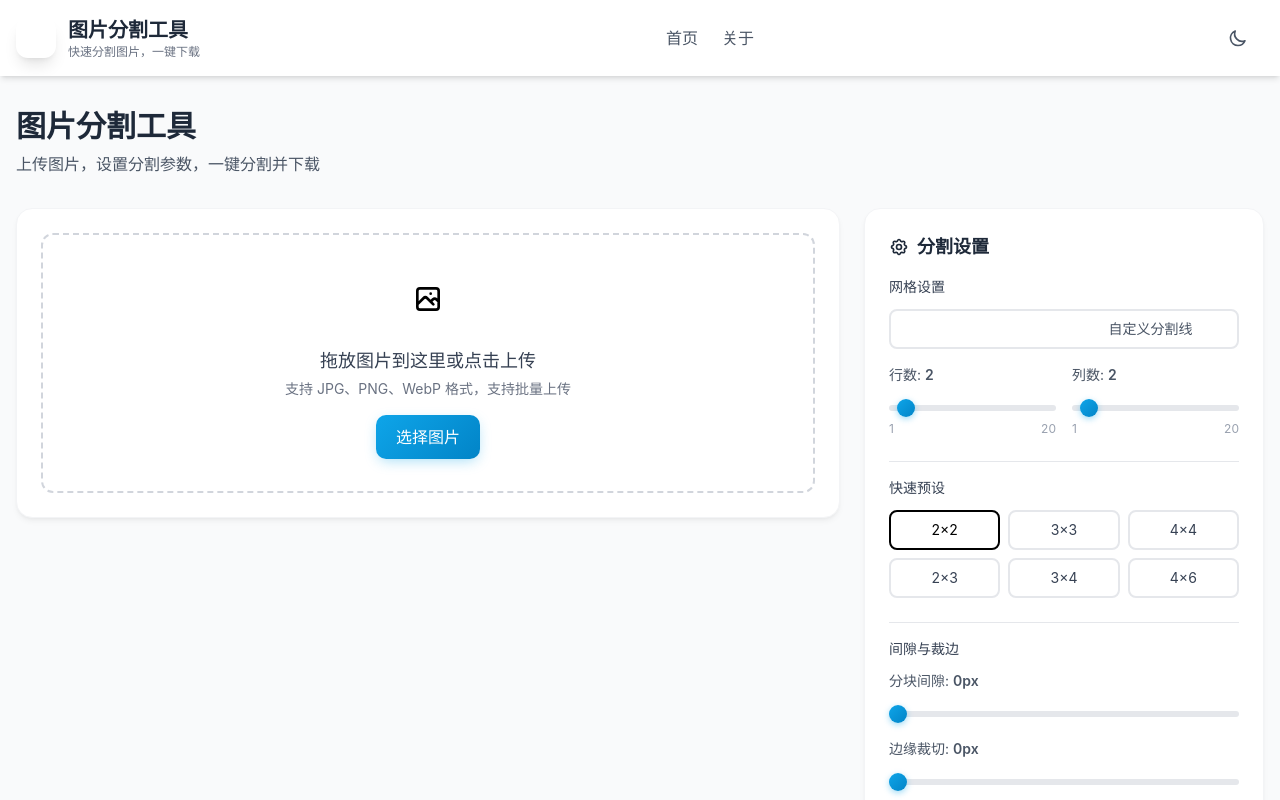
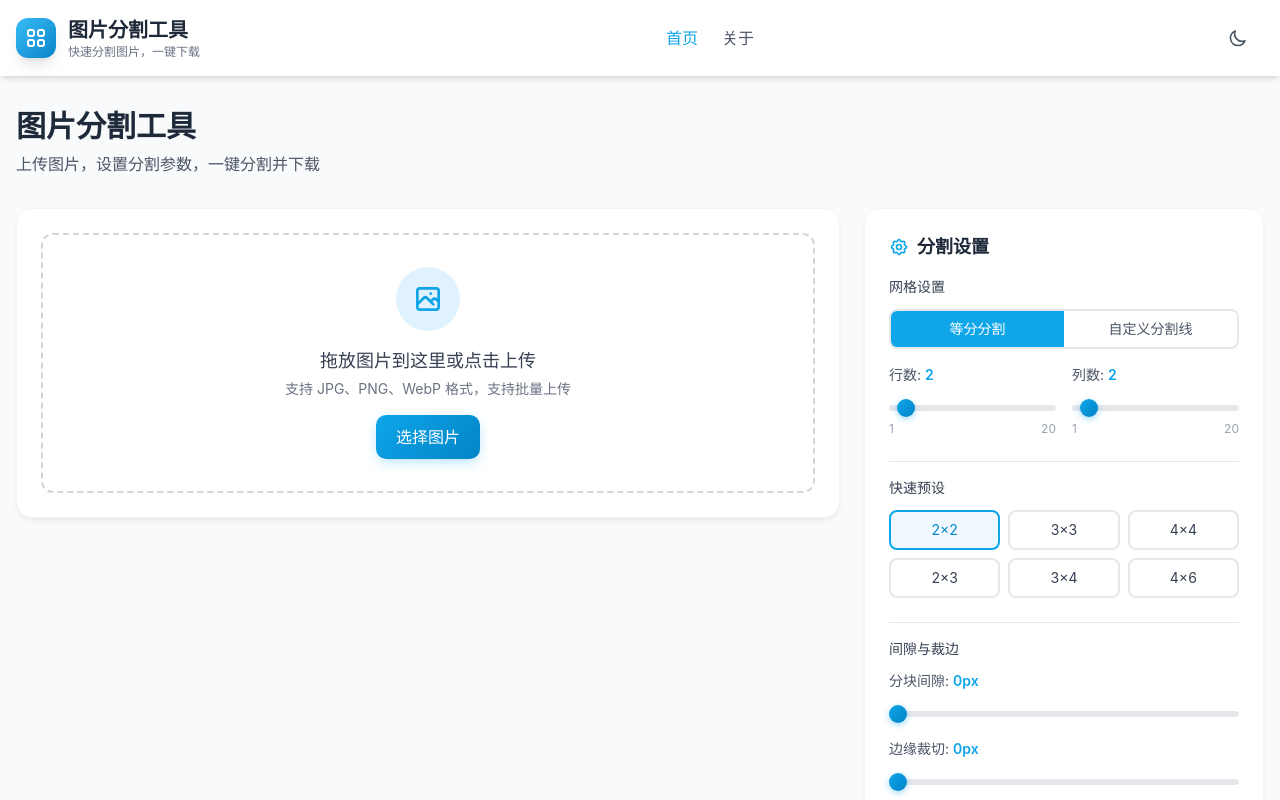
Before and after one commit to xJasonShane/IMG-cropping, a Vue app: page / in a window 1280 px wide. Shown: the top 800 px of the page. Built offline with nearby package versions, Linux system fonts and the light colour scheme.

Commit message:
refactor(tailwind): 迁移主题色配置到@theme声明
删除旧的tailwind.config.js主题色配置，改用Tailwind v4的@theme直接在css中定义primary色板，适配v4版本配置方式变更

```diff
--- a/src/style.css
+++ b/src/style.css
@@ -3,6 +3,20 @@
 /* 深色模式改为 class 策略：跟随 html.dark（Tailwind v4 中 darkMode: 'class' 配置无效），
    支持 Header 的手动切换，默认沿用系统偏好 */
 @custom-variant dark (&:where(.dark, .dark *));
+
+/* Tailwind v4 主题：primary 色板（v4 不读取 tailwind.config.js，必须在此定义） */
+@theme {
+  --color-primary-50: #f0f9ff;
+  --color-primary-100: #e0f2fe;
+  --color-primary-200: #bae6fd;
+  --color-primary-300: #7dd3fc;
+  --color-primary-400: #38bdf8;
+  --color-primary-500: #0ea5e9;
+  --color-primary-600: #0284c7;
+  --color-primary-700: #0369a1;
+  --color-primary-800: #075985;
+  --color-primary-900: #0c4a6e;
+}
 
 :root {
   --color-primary: #0ea5e9;
--- a/tailwind.config.js
+++ /dev/null
@@ -1,29 +0,0 @@
-export default {
-  content: [
-    "./index.html",
-    "./src/**/*.{vue,js,ts,jsx,tsx}",
-  ],
-  darkMode: 'class',
-  theme: {
-    extend: {
-      colors: {
-        primary: {
-          50: '#f0f9ff',
-          100: '#e0f2fe',
-          200: '#bae6fd',
-          300: '#7dd3fc',
-          400: '#38bdf8',
-          500: '#0ea5e9',
-          600: '#0284c7',
-          700: '#0369a1',
-          800: '#075985',
-          900: '#0c4a6e',
-        },
-      },
-      fontFamily: {
-        sans: ['Inter', 'system-ui', 'sans-serif'],
-      },
-    },
-  },
-  plugins: [],
-}
```
